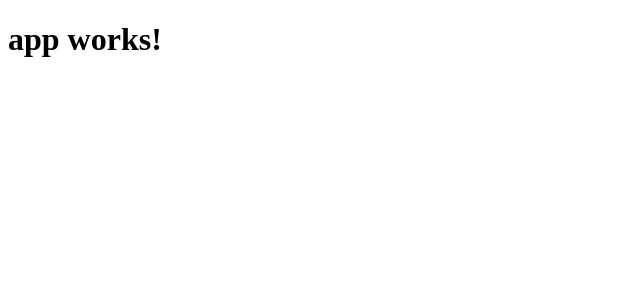
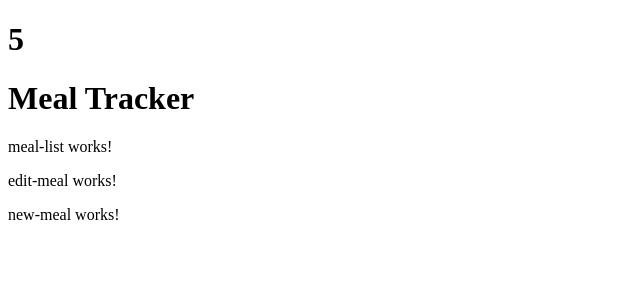
Before and after one commit to uturunku1/meal-tracker, an Angular app: page / in a window 1280 px wide. Shown: the top 300 px of the page, without its empty margins (0-640 px from the left). Built offline with nearby package versions, Linux system fonts and the light colour scheme.

Commit message:
add README.md and properties on meal.model.ts

```diff
--- a/src/app/app.component.html
+++ b/src/app/app.component.html
@@ -1,3 +1,7 @@
 <h1>
   {{title}}
 </h1>
+<h1>Meal Tracker</h1>
+ <app-meal-list></app-meal-list>
+ <app-edit-meal></app-edit-meal>
+ <app-new-meal></app-new-meal>
--- a/src/app/app.component.ts
+++ b/src/app/app.component.ts
@@ -6,5 +6,5 @@ import { Component } from '@angular/core';
   styleUrls: ['./app.component.css']
 })
 export class AppComponent {
-  title = 'app works!';
+  title = 5;
 }
--- a/src/app/meal.model.ts
+++ b/src/app/meal.model.ts
@@ -1,2 +1,3 @@
 export class Meal {
+  constructor(public name:string, public calorie: number, public details:string, public image:string){}
 }
```
Also changed, not shown: 1 other file (tests, documents, lock files or other folders).
